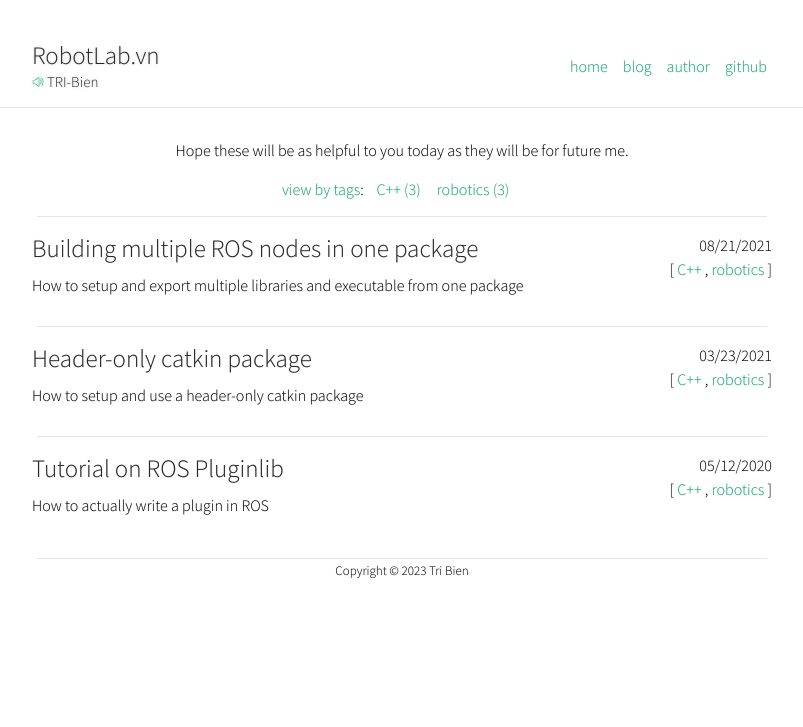
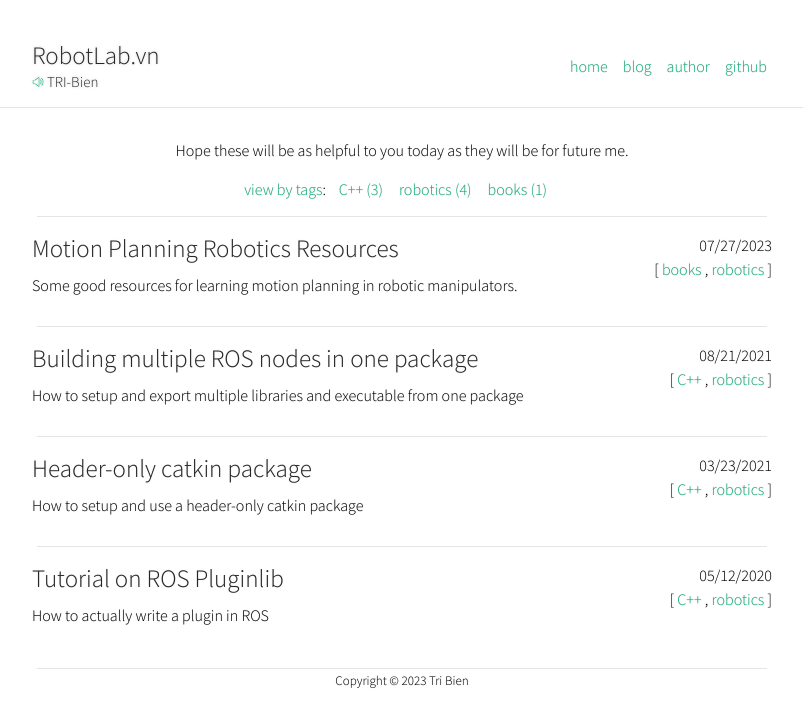
Before and after one commit to robotlabvn/robotlabvn.github.io, a Jekyll site: the page built from blog.html, in a window 1280 px wide. Shown: the top 727 px of the page, without its empty margins (238-1041 px from the left). Built offline with Jekyll 4.4.1, drawn with Linux system fonts in a browser that asks for light colours; some of the changed lines change nothing that is shown.

Commit message:
add new blog motion planning in robotics

```diff
--- /dev/null
+++ b/_posts/2023-07-27-robotics-resources.md
@@ -0,0 +1,58 @@
+---
+layout: post
+category: blog
+title: Motion Planning Robotics Resources
+snippet: Some good resources for learning motion planning in robotic manipulators.
+tags: [books, robotics]
+---
+There are many books for robotics control and many method for robotics motion planning. Please dive deep with some questions below.
+
+### Q1. What is motion planning?
+
+Motion planning robotics arm is the process of finding a collision-free path for a robotic arm to move from its starting configuration to its goal configuration while avoiding obstacles. It is an essential component of robotics that enables robots to perform tasks autonomously and safely. Motion planning robotics arm involves finding the optimal path for the robot arm to move from its starting configuration to its goal configuration while avoiding obstacles and minimizing some objective function. The objective function can be related to energy consumption, time, or other performance metrics.
+
+### Q2. What are some common motion planning algorithms used for robotic arms?
+
+Some common motion planning algorithms used for robotic arms include:
+
+1. **Rapidly-Exploring Random Tree (RRT)**: RRT is a popular algorithm for motion planning in robotics. It generates a tree of random configurations and expands it towards the
+goal configuration, exploring the configuration space efficiently[1](https://dl.acm.org/doi/10.5555/1209344)
+2. **Probabilistic Roadmap (PRM)**: PRM is another widely used algorithm that constructs a roadmap of valid configurations and connects them to form a graph. It then searches for a path on this graph to reach the goal configuration[1](https://dl.acm.org/doi/10.5555/1209344)
+3. **Potential Field Methods**: Potential field methods use attractive and repulsive forces to guide
+the robot arm towards the goal configuration while avoiding obstacles.
+The robot arm moves along the gradient of the potential field to find a
+collision-free path[2](https://control.com/technical-articles/common-control-concepts-used-in-robot-motion-planning/).
+4. **Sampling-Based Methods**: Sampling-based methods, such as the Monte Carlo method, randomly sample the configuration space and check for collision-free paths. These
+methods are efficient for high-dimensional spaces and can handle complex robot arm configurations[3](https://link.springer.com/chapter/10.1007/978-981-16-4803-8_7).
+5. **Optimization-Based Methods**: Optimization-based methods formulate the motion planning problem as an optimization problem and use optimization algorithms, such as the
+Newton-Raphson method or the Levenberg-Marquardt algorithm, to find the
+optimal path or trajectory for the robot arm[4](https://www.cs.cmu.edu/~venkatrn/papers/icra14.pdf).
+6. **Particle Swarm Optimization (PSO)**: PSO is a population-based optimization algorithm inspired by the behavior of bird flocking. It can be used for trajectory planning and
+optimization of robot arm movements[5](https://www.sciencedirect.com/science/article/abs/pii/S095219762300283X).
+7. **Motion planning with dynamic system:**
+A dynamic system approach to motion planning is a  framework that uses dynamical systems to generate and re-plan trajectories for robots in real-time. Dynamical systems are mathematical models that describe how systems change over time. In the context of robotics, they can be used to
+generate motion and force for contact tasks. This approach is useful because it allows robots to react to changes in their environment and adjust their trajectories accordingly. For example, if a robot is moving towards an object and the object moves, the robot can use a dynamic system approach to re-plan  its trajectory and still reach the object [6](https://www.roboticsproceedings.org/rss15/p21.pdf)
+
+---
+# Resources:
+## 1. Opimization-Based Method:
+CHOMP: Covariant Hamiltonian Optimization for Motion Planning [pdf](https://www.ri.cmu.edu/pub_files/2013/5/CHOMP_IJRR.pdf)
+
+https://www.nathanratliff.com/pedagogy/mathematics-for-intelligent-systems
+
+----------------
+# References
+
+1. Bruno Siciliano and Oussama Khatib. 2007. Springer Handbook of Robotics. Springer-Verlag, Berlin, Heidelberg.
+2. Common Control Concepts Used in Robot Motion Planning, April 16, 2021, Anish Devasia https://control.com/technical-articles/common-control-concepts-used-in-robot-motion-planning/
+
+3. Liu, S., Liu, P. (2021). A Review of Motion Planning Algorithms for Robotic Arm Systems. In: Chew, E., et al. RiTA 2020. Lecture Notes in Mechanical Engineering. Springer, Singapore. https://doi.org/10.1007/978-981-16-4803-8_7
+
+4. K. Gochev, V. Narayanan, B. Cohen, A. Safonova and M. Likhachev, "Motion planning for robotic manipulators with independent wrist joints," 2014 IEEE International Conference on Robotics and Automation (ICRA), Hong Kong, China, 2014, pp. 461-468, doi: 10.1109/ICRA.2014.6906896.
+
+5. Özge Ekrem, Bekir Aksoy,"Trajectory planning for a 6-axis robotic arm with particle swarm optimization algorithm",
+Engineering Applications of Artificial Intelligence,
+Volume 122,2023,106099,ISSN 0952-1976,
+https://doi.org/10.1016/j.engappai.2023.106099.
+
+6. Amanhoud, Walid, Mahdi Khoramshahi and Aude Billard. “A Dynamical System Approach to Motion and Force Generation in Contact Tasks.” Robotics: Science and Systems XV (2019)
```
Also changed, not shown: index.md (+2 -1 lines).
